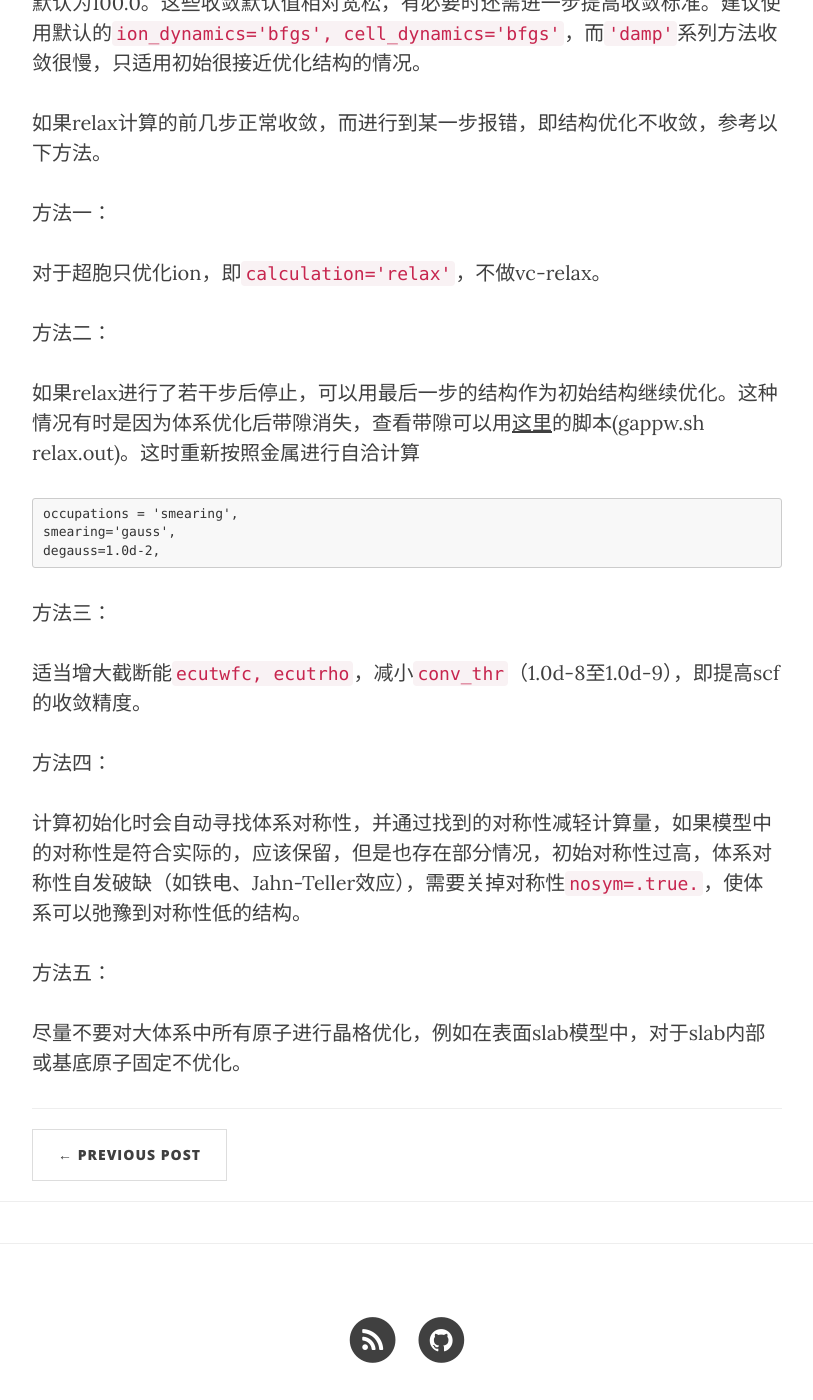
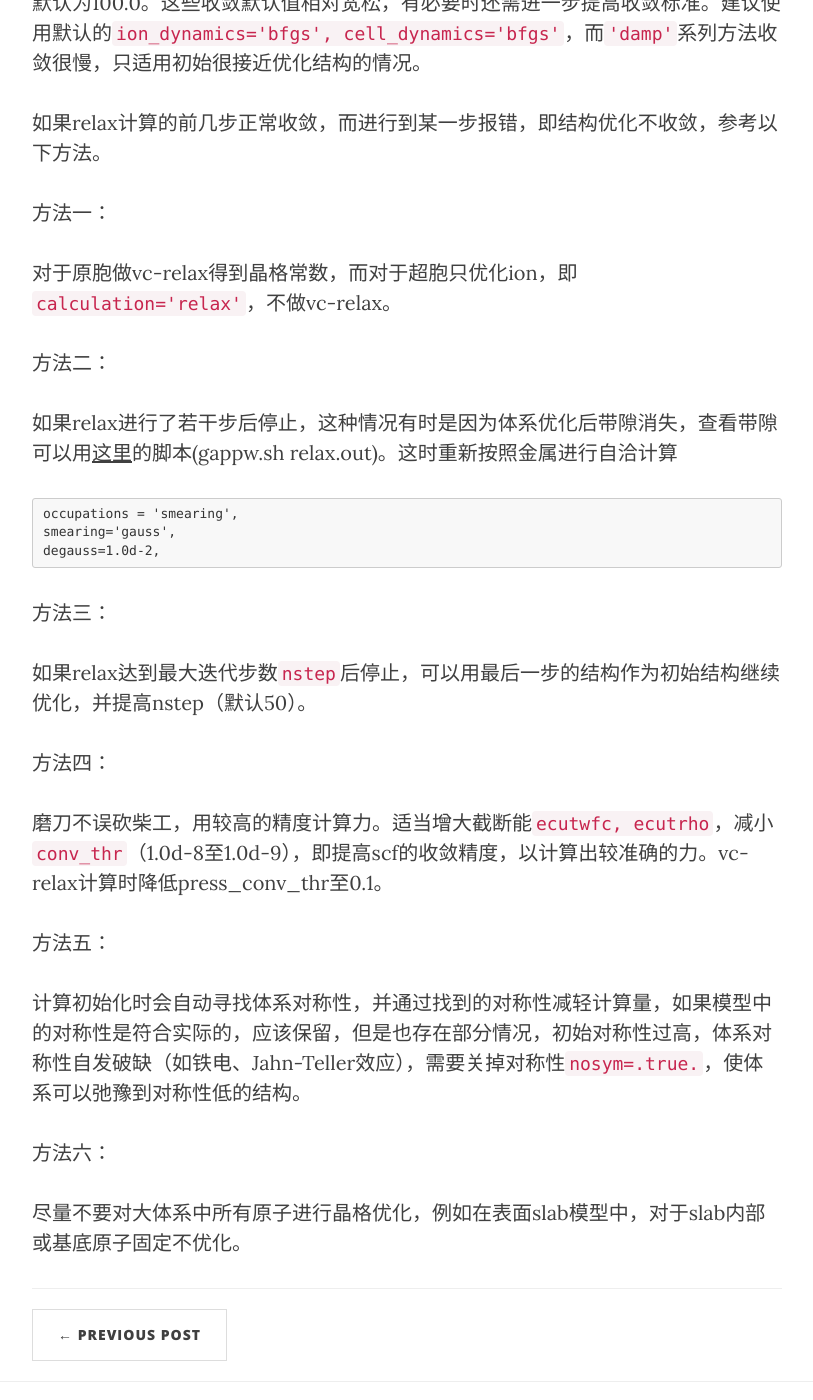
Before and after one commit to yyyu200/DFTbook, a Jekyll site: the page built from _posts/2019-06-27-converge.md, in a window 1280 px wide and 1400 px high, scrolled down 2293 px. Shown: the whole window, without its empty margins (233-1046 px from the left). Built offline with Jekyll 4.4.1, drawn with Linux system fonts in a browser that asks for light colours; nearby versions of some CDN libraries; comment, search, counter and statistics services are not loaded.

Commit message:
modify at20190801-10:02:57-aliyun

````diff
--- a/_posts/2019-06-27-converge.md
+++ b/_posts/2019-06-27-converge.md
@@ -79,11 +79,11 @@ degauss=1.0d-9,
 
 方法一：
 
-对于超胞只优化ion，即```calculation='relax'```，不做vc-relax。
+对于原胞做vc-relax得到晶格常数，而对于超胞只优化ion，即```calculation='relax'```，不做vc-relax。
 
 方法二：
 
-如果relax进行了若干步后停止，可以用最后一步的结构作为初始结构继续优化。这种情况有时是因为体系优化后带隙消失，查看带隙可以用[这里](https://github.com/yyyu200/gappw/blob/master/gappw.sh)的脚本(gappw.sh relax.out)。这时重新按照金属进行自洽计算
+如果relax进行了若干步后停止，这种情况有时是因为体系优化后带隙消失，查看带隙可以用[这里](https://github.com/yyyu200/gappw/blob/master/gappw.sh)的脚本(gappw.sh relax.out)。这时重新按照金属进行自洽计算
 
 ```
 occupations = 'smearing',
@@ -93,12 +93,16 @@ degauss=1.0d-2,
 
 方法三：
 
-适当增大截断能```ecutwfc, ecutrho```，减小```conv_thr```（1.0d-8至1.0d-9），即提高scf的收敛精度。
+如果relax达到最大迭代步数```nstep```后停止，可以用最后一步的结构作为初始结构继续优化，并提高nstep（默认50）。
 
 方法四：
 
-计算初始化时会自动寻找体系对称性，并通过找到的对称性减轻计算量，如果模型中的对称性是符合实际的，应该保留，但是也存在部分情况，初始对称性过高，体系对称性自发破缺（如铁电、Jahn-Teller效应），需要关掉对称性```nosym=.true.```，使体系可以弛豫到对称性低的结构。
+磨刀不误砍柴工，用较高的精度计算力。适当增大截断能```ecutwfc, ecutrho```，减小```conv_thr```（1.0d-8至1.0d-9），即提高scf的收敛精度，以计算出较准确的力。vc-relax计算时降低press_conv_thr至0.1。
 
 方法五：
 
+计算初始化时会自动寻找体系对称性，并通过找到的对称性减轻计算量，如果模型中的对称性是符合实际的，应该保留，但是也存在部分情况，初始对称性过高，体系对称性自发破缺（如铁电、Jahn-Teller效应），需要关掉对称性```nosym=.true.```，使体系可以弛豫到对称性低的结构。
+
+方法六：
+
 尽量不要对大体系中所有原子进行晶格优化，例如在表面slab模型中，对于slab内部或基底原子固定不优化。
````
